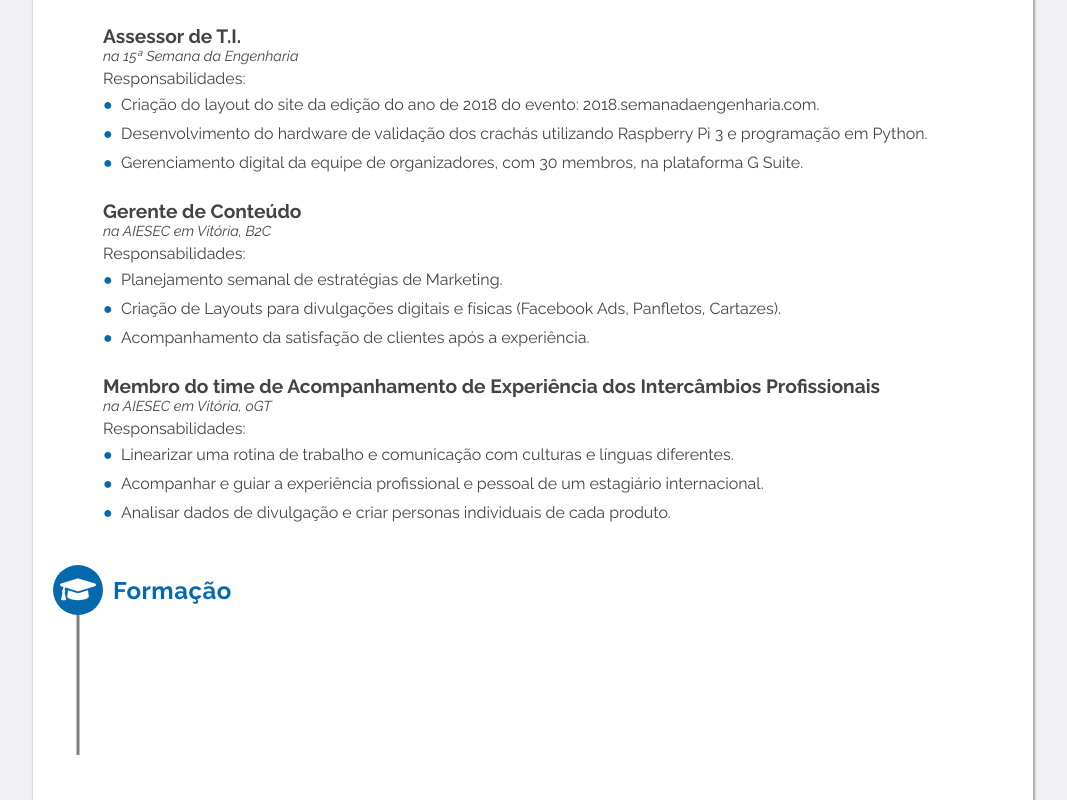
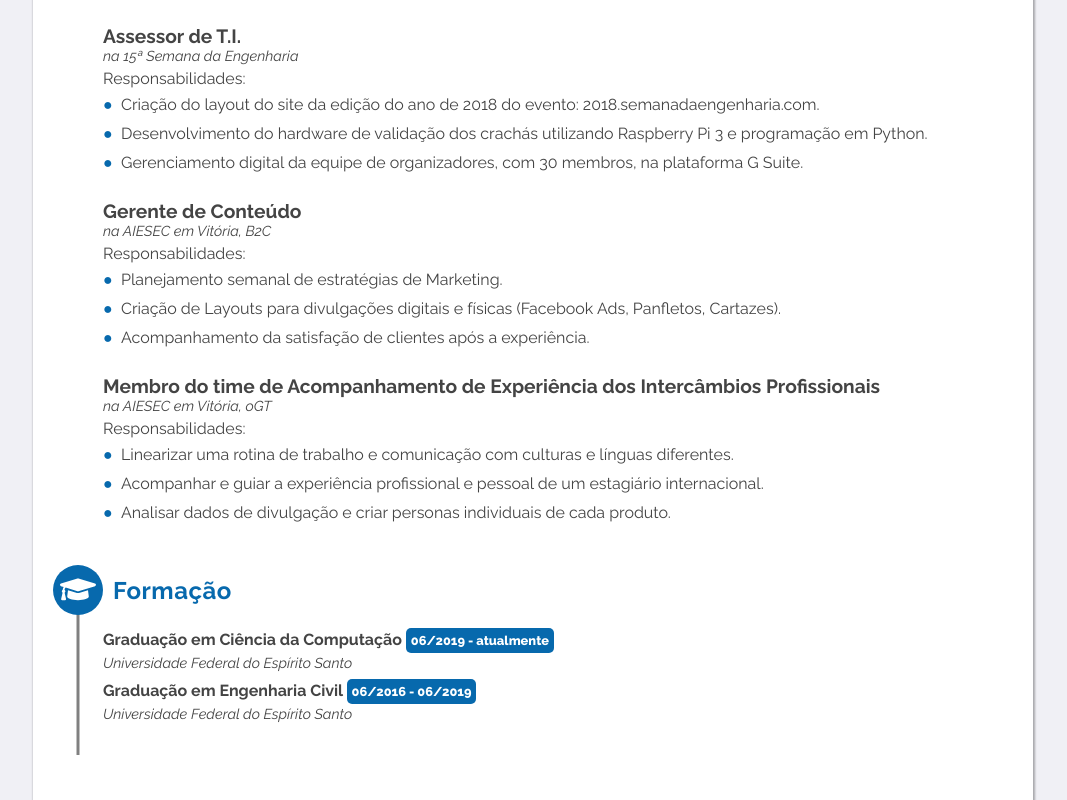
Before and after one commit to rtmonteiro/my-curriculum, an Angular app: page / in a window 1280 px wide. Shown: the part 925-1725 px from the top of the page, without its empty margins (107-1174 px from the left). Built offline with nearby package versions, Linux system fonts and the light colour scheme.

Commit message:
Implemented the Education Component

```diff
--- a/src/app/components/education/edu-unit/edu-unit.component.html
+++ b/src/app/components/education/edu-unit/edu-unit.component.html
@@ -1 +1,7 @@
-<p>edu-unit works!</p>
+<div class="container">
+  <h4 class="title">
+    {{ edu_info.title }}
+    <span class="badge">{{ edu_info.date_init }} - {{ edu_info.date_end }}</span>
+  </h4>
+  <h5 class="local">{{ edu_info.local }}</h5>
+</div>
--- a/src/app/components/education/edu-unit/edu-unit.component.scss
+++ b/src/app/components/education/edu-unit/edu-unit.component.scss
@@ -0,0 +1,19 @@
+@import '../../../../variables.scss';
+
+.container {
+  & h4 {
+    font: $bolder-weight 1em $primary-font;
+    margin-bottom: 5px;
+    & .badge {
+      padding: 5px;
+      border-radius: 5px;
+      background-color: $primary-color;
+      font: $black-weight 0.8em $primary-font;
+      color: white;
+      white-space: nowrap;
+    }
+  }
+  & h5 {
+    font: $italic-weight 0.9em $primary-font;
+  }
+}
--- a/src/app/components/education/edu-unit/edu-unit.component.ts
+++ b/src/app/components/education/edu-unit/edu-unit.component.ts
@@ -1,4 +1,5 @@
-import { Component, OnInit } from '@angular/core';
+import { Component, OnInit, Input } from '@angular/core';
+import { IEducation } from 'src/app/interfaces/education';
 
 @Component({
   selector: 'app-edu-unit',
@@ -7,6 +8,8 @@ import { Component, OnInit } from '@angular/core';
 })
 export class EduUnitComponent implements OnInit {
 
+  @Input() edu_info: IEducation;
+
   constructor() { }
 
   ngOnInit(): void {
--- a/src/app/components/education/education.component.html
+++ b/src/app/components/education/education.component.html
@@ -3,4 +3,9 @@
   <svg>
     <path d="M25 -25 v150"/>
   </svg>
+  <div class="content">
+    <div class="edu-data" *ngFor='let item of items'>
+      <app-edu-unit [edu_info]='item'></app-edu-unit>
+    </div>
+  </div>
 </div>
--- a/src/app/components/education/education.component.scss
+++ b/src/app/components/education/education.component.scss
@@ -1,9 +1,11 @@
+@import '../../../variables.scss';
+
 .container {
   display: grid;
   grid-template-columns: 50px auto;
   grid-template-areas:
     "head head"
-    "svg .";
+    "svg content";
 }
 
 app-section {
@@ -22,3 +24,10 @@ path {
   stroke: grey;
   stroke-width: 3;
 }
+
+.content {
+  grid-area: content;
+  & .edu-data {
+    margin-bottom: 10px;
+  }
+}
--- a/src/app/components/education/education.component.ts
+++ b/src/app/components/education/education.component.ts
@@ -1,5 +1,6 @@
 import { Component, OnInit } from '@angular/core';
 import { faGraduationCap } from '@fortawesome/free-solid-svg-icons';
+import { IEducation } from 'src/app/interfaces/education';
 
 @Component({
   selector: 'app-education',
@@ -11,6 +12,21 @@ export class EducationComponent implements OnInit {
   head_title = 'Formação';
   head_icon = faGraduationCap;
 
+  items: IEducation[] = [
+    {
+      title: 'Graduação em Ciência da Computação',
+      local: 'Universidade Federal do Espírito Santo',
+      date_init: '06/2019',
+      date_end: 'atualmente'
+    },
+    {
+      title: 'Graduação em Engenharia Civil',
+      local: 'Universidade Federal do Espírito Santo',
+      date_init: '06/2016',
+      date_end: '06/2019'
+    },
+  ];
+
   constructor() { }
 
   ngOnInit(): void {
--- /dev/null
+++ b/src/app/interfaces/education.ts
@@ -0,0 +1,6 @@
+export interface IEducation {
+  title: string;
+  local: string;
+  date_init: string;
+  date_end: string;
+}
```
